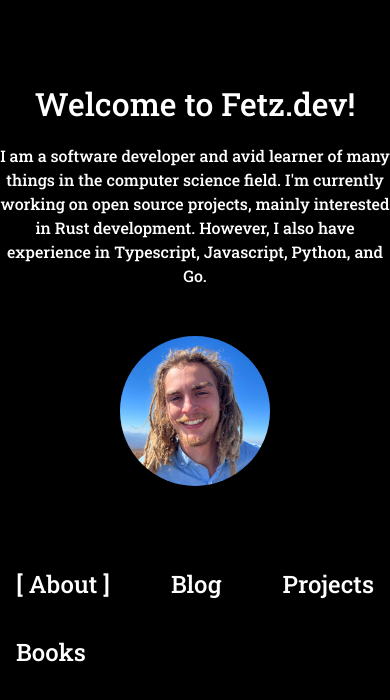
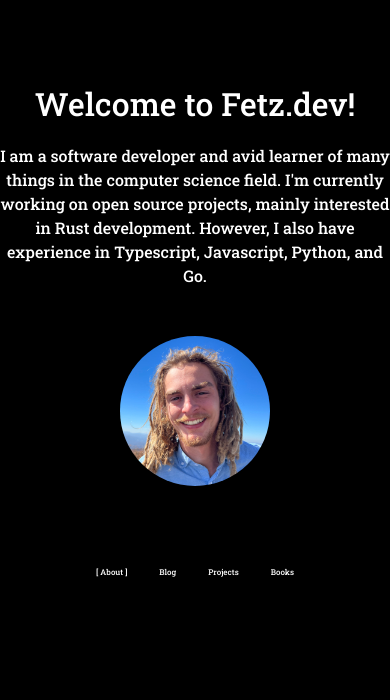
Before and after one commit to fetzsav/fetz.dev, a plain HTML site: page html/index.html in a window 390 px wide. Drawn offline with nearby package versions, Linux system fonts and the light colour scheme.

Commit message:
mobile font size test

```diff
--- a/html/styles.css
+++ b/html/styles.css
@@ -62,10 +62,7 @@ body {
   }
   .navitem {
     padding: 1rem;
-    font-size: 1.5rem;
+    font-size: 0.5rem;
     text-align: center;
-    color: white;
-    text-decoration: none;
-    border-radius: 25px;
   }
 }
```
